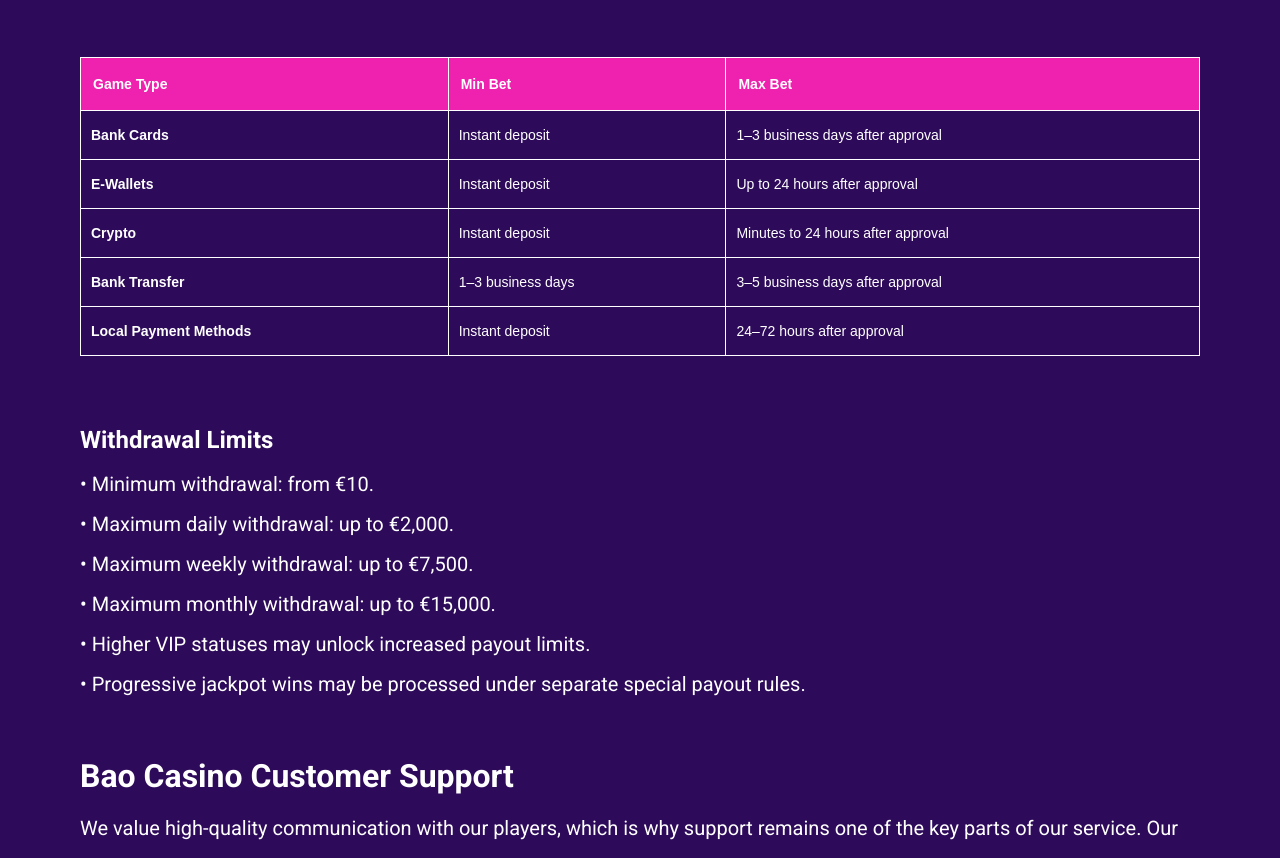
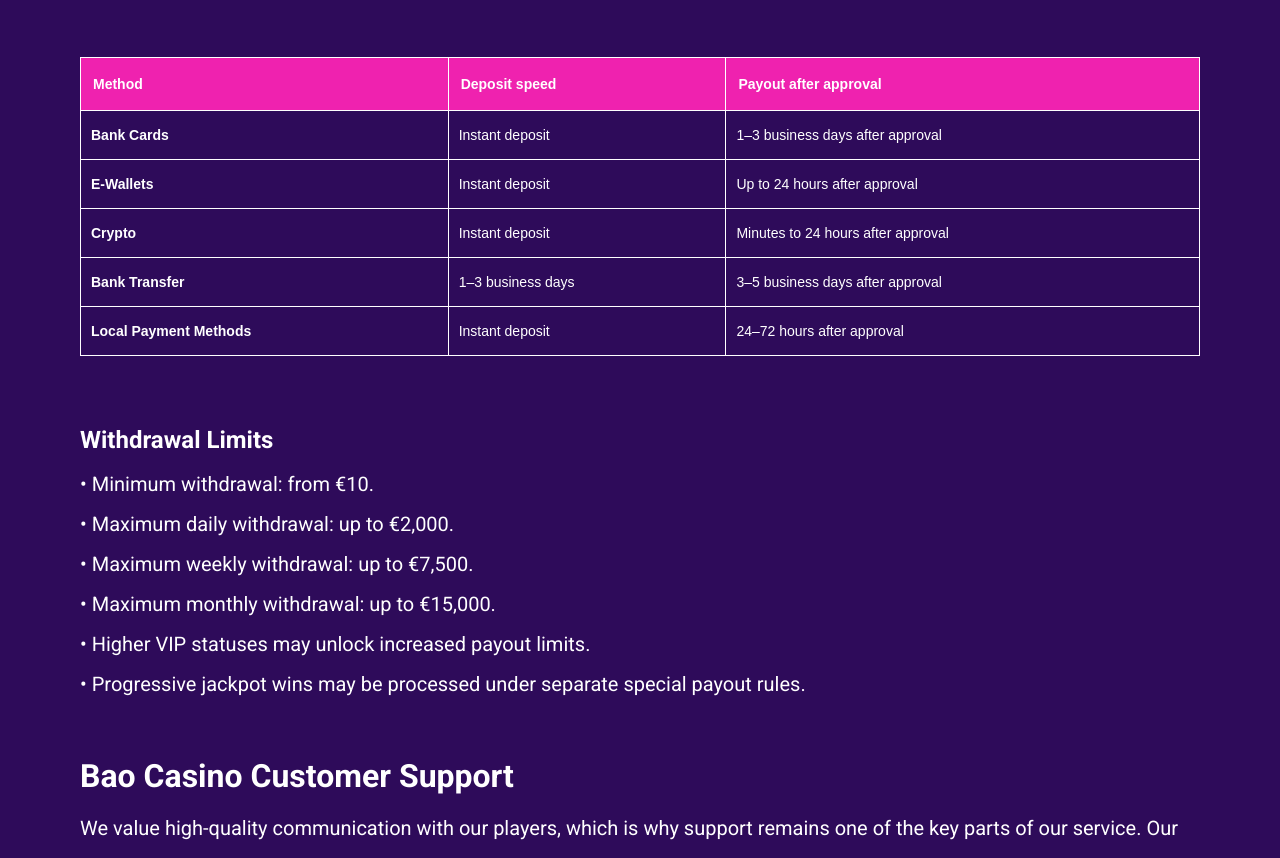
Before and after one commit to adk-cf-admin/bao-casino-onlinecom-1773145402, a plain HTML site: page index.html in a window 1280 px wide. Shown: the part 9055-9913 px from the top of the page. Drawn offline with Linux system fonts and the light colour scheme; no server answers.

Commit message:
Site update

```diff
--- a/index.html
+++ b/index.html
@@ -411,9 +411,9 @@
 <table style="width: 100%; border-collapse: collapse; margin: 20px auto; font-family: sans-serif; color: #ffffff;font-size:14px">
   <thead>
     <tr style="background-color: #EF22AF;">
-      <th style="border: 1px solid #ffffff; padding: 12px; text-align: left; color: #ffffff; font-weight: bold;">Game Type</th>
-      <th style="border: 1px solid #ffffff; padding: 12px; text-align: left; color: #ffffff; font-weight: bold;">Min Bet</th>
-      <th style="border: 1px solid #ffffff; padding: 12px; text-align: left; color: #ffffff; font-weight: bold;">Max Bet</th>
+      <th style="border: 1px solid #ffffff; padding: 12px; text-align: left; color: #ffffff; font-weight: bold;">Method</th>
+      <th style="border: 1px solid #ffffff; padding: 12px; text-align: left; color: #ffffff; font-weight: bold;">Deposit speed</th>
+      <th style="border: 1px solid #ffffff; padding: 12px; text-align: left; color: #ffffff; font-weight: bold;">Payout after approval</th>
     </tr>
   </thead>
   <tbody>
--- a/sitemap.xml
+++ b/sitemap.xml
@@ -3,7 +3,7 @@
       <url>
           <loc>https://bao-casino-online.com</loc>
 
-        <lastmod>2026-03-10T12:23:24.548Z</lastmod>
+        <lastmod>2026-03-10T13:44:05.390Z</lastmod>
         <changefreq>yearly</changefreq>
         <priority>1.0</priority>
       </url>
```
Also changed, not shown: config.json (+1 -1 lines), 1 other file.
